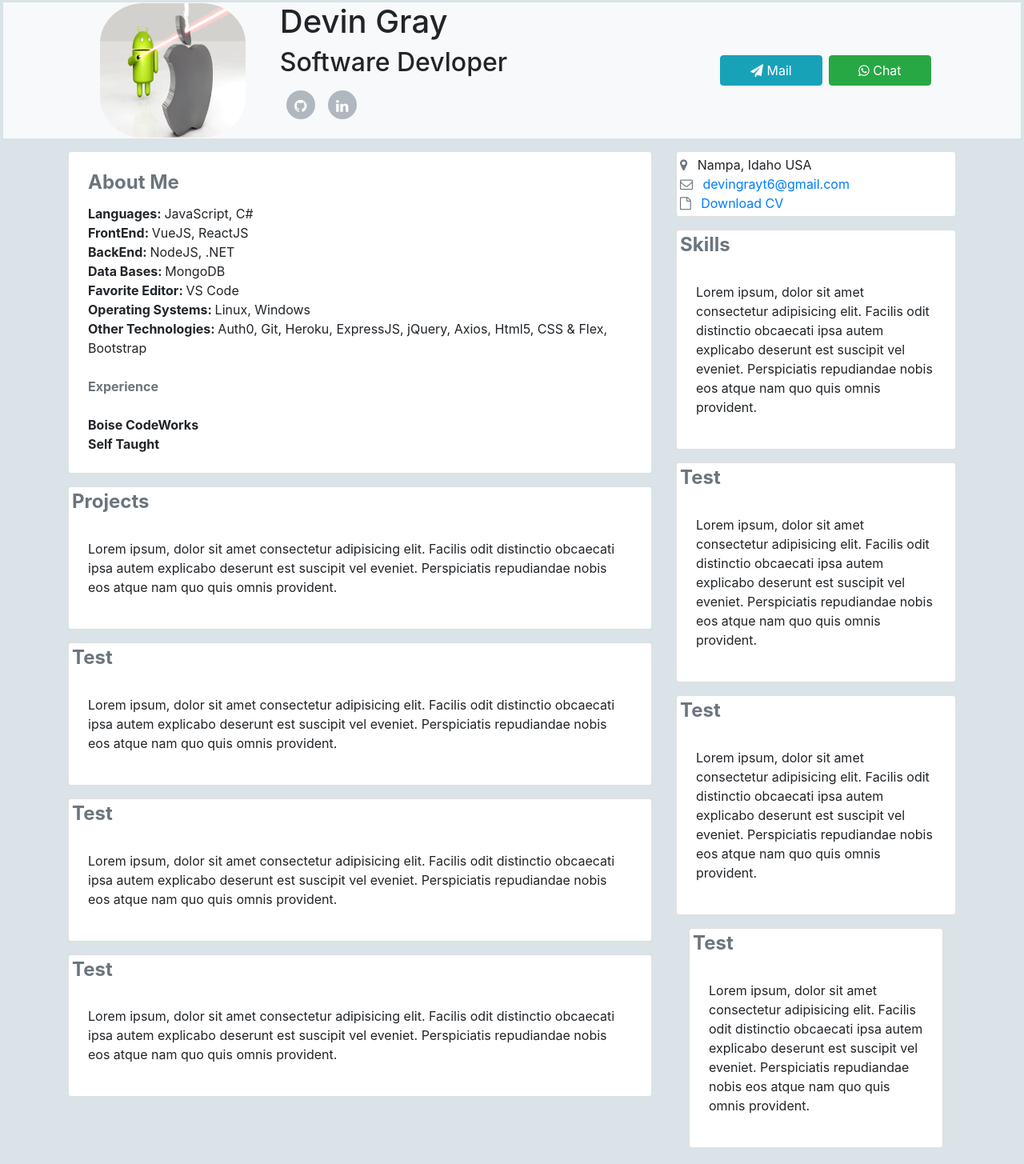
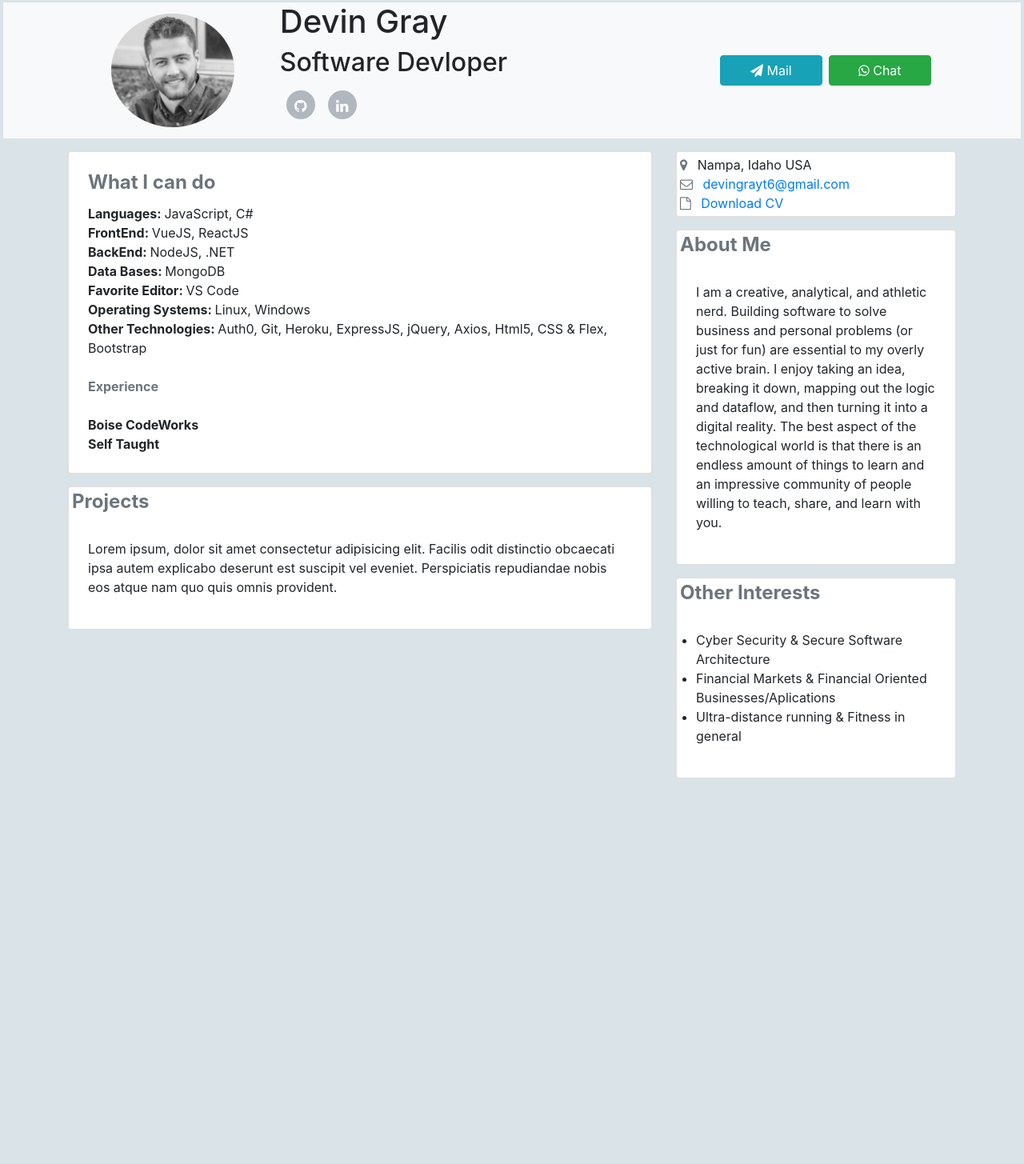
Before and after one commit to devingrayt6/devingrayt6.github.io, a plain HTML site: page index.html in a window 1280 px wide. Shown: the part 1-1456 px from the top of the page at 80% size. After the commit the page ends 994 px from the top, so only its background shows below. Drawn offline with nearby package versions, Linux system fonts and the light colour scheme; some packages are replaced by stand-ins of ours; a script that the page names is missing.

Commit message:
about me

```diff
--- a/index.html
+++ b/index.html
@@ -21,7 +21,7 @@
     <div class="row">
       <div class="col-md-1"></div>
       <div class="col-12 col-md-2 head-img">
-        <img src="./darthandroid.jpg" alt="">
+        <img src="./profilescn2.png" alt="" width="85%">
       </div>
       <div class="col-12 col-md-4 heading">
         <h1>Devin Gray</h1>
@@ -48,8 +48,8 @@
     <div class="row">
       <div class="col-12 col-md-8">
         <div class="card my-3 p-1" id="about-me">
-          <div class="card-body">
-            <h4 class="card-title text-secondary"><strong>About Me</strong></h4>
+          <div class="card-body nobullet">
+            <h4 class="card-title text-secondary"><strong>What I can do</strong></h4>
             <li><b>Languages: </b>JavaScript, C#</li>
             <li><b>FrontEnd: </b>VueJS, ReactJS</li>
             <li><b>BackEnd: </b>NodeJS, .NET</li>
@@ -71,57 +71,32 @@
             obcaecati ipsa autem explicabo deserunt est suscipit vel eveniet. Perspiciatis repudiandae nobis eos atque
             nam quo quis omnis provident.</p>
         </div>
-        <div class="card my-3 p-1">
-          <h4 class="card-title text-secondary"><strong>Test</strong></h4>
-          <p class="card-body">Lorem ipsum, dolor sit amet consectetur adipisicing elit. Facilis odit distinctio
-            obcaecati ipsa autem explicabo deserunt est suscipit vel eveniet. Perspiciatis repudiandae nobis eos atque
-            nam quo quis omnis provident.</p>
-        </div>
-        <div class="card my-3 p-1">
-          <h4 class="card-title text-secondary"><strong>Test</strong></h4>
-          <p class="card-body">Lorem ipsum, dolor sit amet consectetur adipisicing elit. Facilis odit distinctio
-            obcaecati ipsa autem explicabo deserunt est suscipit vel eveniet. Perspiciatis repudiandae nobis eos atque
-            nam quo quis omnis provident.</p>
-        </div>
-        <div class="card my-3 p-1">
-          <h4 class="card-title text-secondary"><strong>Test</strong></h4>
-          <p class="card-body">Lorem ipsum, dolor sit amet consectetur adipisicing elit. Facilis odit distinctio
-            obcaecati ipsa autem explicabo deserunt est suscipit vel eveniet. Perspiciatis repudiandae nobis eos atque
-            nam quo quis omnis provident.</p>
-        </div>
       </div>
       <div class="col-12 col-md-4">
         <div class="card my-3 p-1">
           <span><i class="fa fa-map-marker text-muted mr-2" aria-hidden="true"></i> Nampa, Idaho USA</span>
           <span><i class="fa fa-envelope-o text-muted mr-2" aria-hidden="true"></i> <a href=""
               onclick="emailMe()">devingrayt6@gmail.com</a></span>
-          <span><i class="fa fa-file-o text-muted mr-2" aria-hidden="true"></i> <a href="#"
-              onclick="downloadCv()">Download
-              CV</a></span>
+          <span><i class="fa fa-file-o text-muted mr-2" aria-hidden="true"></i> <a target="_blank"
+              href="./devingray_resume.pdf">Download CV</a><span>
         </div>
         <div class="card my-3 p-1">
-          <h4 class="card-title text-secondary"><strong>Skills</strong></h4>
-          <p class="card-body">Lorem ipsum, dolor sit amet consectetur adipisicing elit. Facilis odit distinctio
-            obcaecati ipsa autem explicabo deserunt est suscipit vel eveniet. Perspiciatis repudiandae nobis eos atque
-            nam quo quis omnis provident.</p>
+          <h4 class="card-title text-secondary"><strong>About Me</strong></h4>
+          <p class="card-body">
+            I am a creative, analytical, and athletic nerd. Building software to solve business and personal problems
+            (or just for fun) are essential to my overly active brain. I enjoy taking an idea, breaking it down, mapping
+            out the logic and dataflow, and then turning it into a digital reality. The best aspect of the technological
+            world is that there is an endless amount of things to learn and an impressive community of people willing to
+            teach, share, and learn with you.
+          </p>
         </div>
         <div class="card my-3 p-1">
-          <h4 class="card-title text-secondary"><strong>Test</strong></h4>
-          <p class="card-body">Lorem ipsum, dolor sit amet consectetur adipisicing elit. Facilis odit distinctio
-            obcaecati ipsa autem explicabo deserunt est suscipit vel eveniet. Perspiciatis repudiandae nobis eos atque
-            nam quo quis omnis provident.</p>
-        </div>
-        <div class="card my-3 p-1">
-          <h4 class="card-title text-secondary"><strong>Test</strong></h4>
-          <p class="card-body">Lorem ipsum, dolor sit amet consectetur adipisicing elit. Facilis odit distinctio
-            obcaecati ipsa autem explicabo deserunt est suscipit vel eveniet. Perspiciatis repudiandae nobis eos atque
-            nam quo quis omnis provident.</p>
-        </div>
-        <div class="card m-3 p-1">
-          <h4 class="card-title text-secondary"><strong>Test</strong></h4>
-          <p class="card-body">Lorem ipsum, dolor sit amet consectetur adipisicing elit. Facilis odit distinctio
-            obcaecati ipsa autem explicabo deserunt est suscipit vel eveniet. Perspiciatis repudiandae nobis eos atque
-            nam quo quis omnis provident.</p>
+          <h4 class="card-title text-secondary"><strong>Other Interests</strong></h4>
+          <ul class="card-body">
+            <li>Cyber Security & Secure Software Architecture</li>
+            <li>Financial Markets & Financial Oriented Businesses/Aplications</li>
+            <li>Ultra-distance running & Fitness in general</li>
+          </ul>
         </div>
       </div>
     </div>
--- a/style.css
+++ b/style.css
@@ -2,7 +2,7 @@ body{
   background-color: #dae3e7;
 }
 
-li{
+.nobullet li{
   list-style: none;
 }
 
@@ -44,9 +44,7 @@ a{
 }
 
 header img{
-  border-radius: 30%;
-  width: 100%;
-  height: 21vh;
+  border-radius: 50%;
 }
 
 .head-img{
@@ -67,11 +65,11 @@ header img{
 }
 
 @media screen and (max-width: 780px){
-  header img{
+  /* header img{
     border-radius: 30%;
     width: 70%;
     height: 27vh;
-  }
+  } */
   .heading{
     margin: auto auto;
     margin-top: 1rem;
@@ -87,15 +85,15 @@ header img{
     margin-bottom: 3rem;
   }
 
-  .head-img{
+  /* .head-img{
     margin-top: 3rem;
-  }
+  } */
 }
-
+/*
 @media screen and (max-width: 780px) and (orientation: landscape){
   header img{
     border-radius: 30%;
     width: 35%;
     height: 35vh;
     }
-}
+} */
```
Also changed, not shown: profilescn2.png (added), 1 other file.
